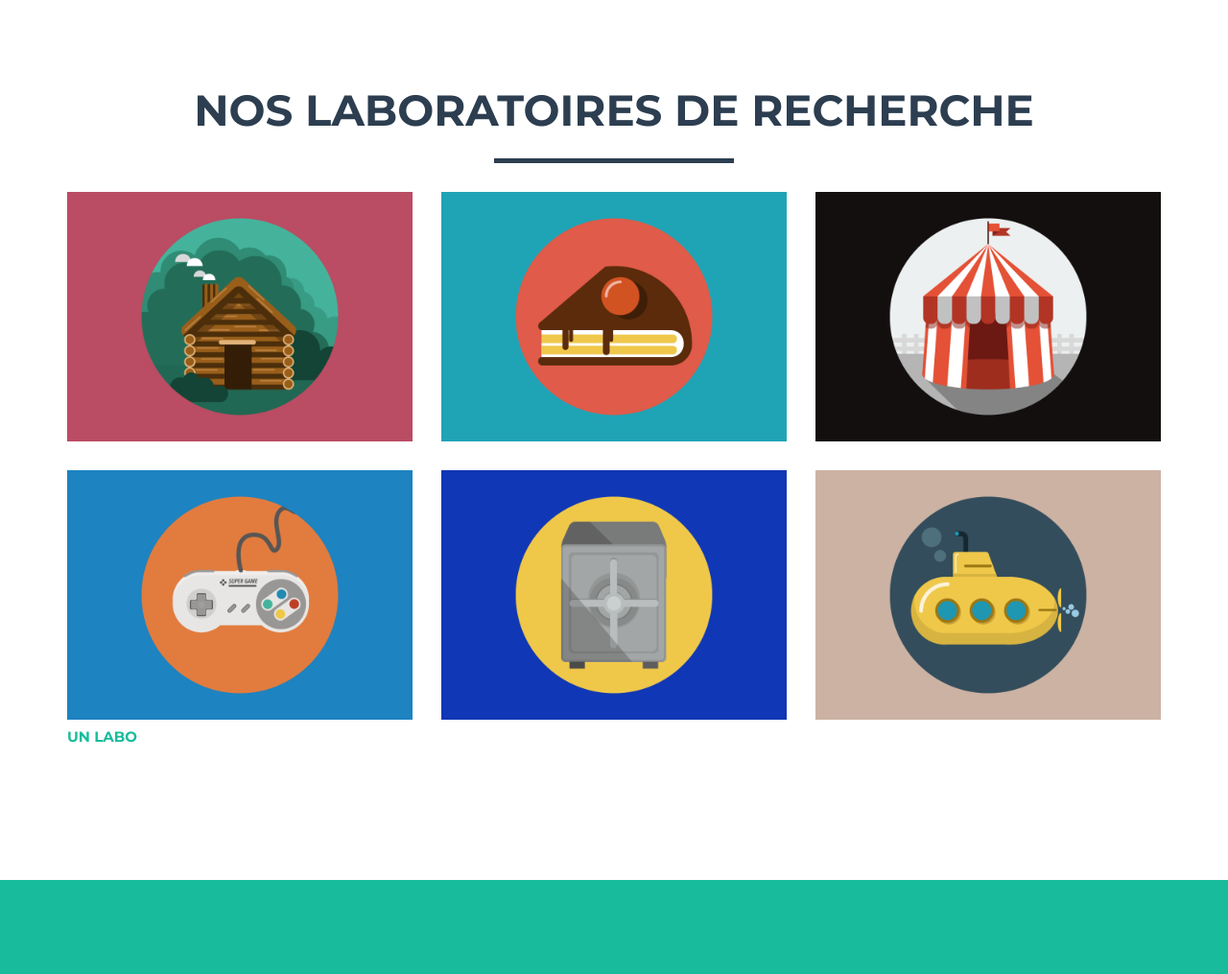
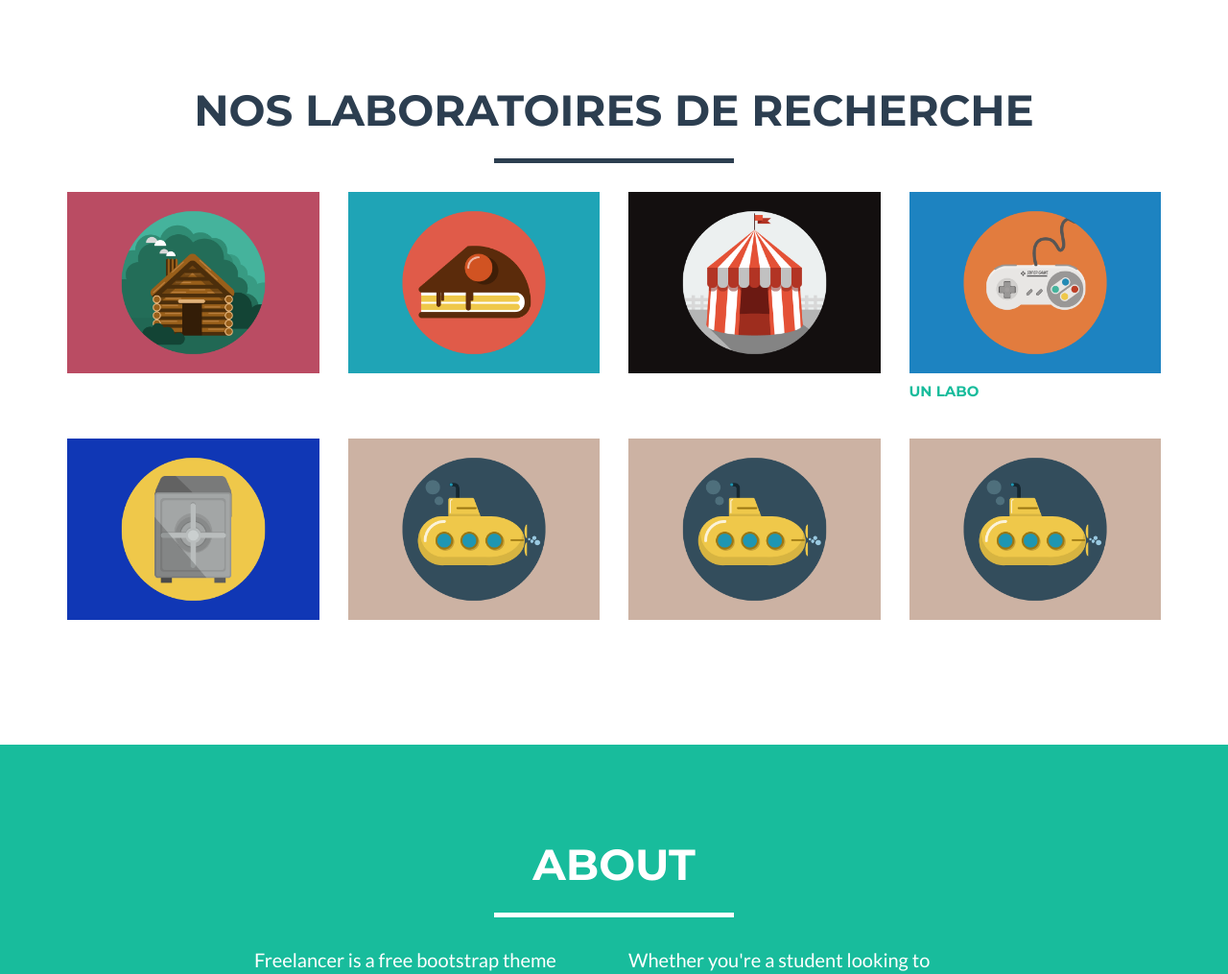
Before and after one commit to rouquetr/lo07_projet, a PHP site: page / in a window 1280 px wide. Shown: the part 509-1524 px from the top of the page at 96% size. Run offline with PHP 8.4, Linux system fonts and the light colour scheme; some libraries are stand-ins or nearby versions.

Commit message:
Version 0.0.3

```diff
--- a/index.php
+++ b/index.php
@@ -94,7 +94,7 @@
                 </div>
             </div>
             <div class="row">
-                <div class="col-sm-4 labo-item">
+                <div class="col-sm-3 labo-item">
                     <a href="#laboModal1" class="labo-link" data-toggle="modal">
                         <div class="caption">
                             <div class="caption-content">
@@ -104,7 +104,7 @@
                         <img src="img/portfolio/cabin.png" class="img-responsive" alt="">
                     </a>
                 </div>
-                <div class="col-sm-4 labo-item">
+                <div class="col-sm-3 labo-item">
                     <a href="#laboModal2" class="labo-link" data-toggle="modal">
                         <div class="caption">
                             <div class="caption-content">
@@ -114,7 +114,7 @@
                         <img src="img/portfolio/cake.png" class="img-responsive" alt="">
                     </a>
                 </div>
-                <div class="col-sm-4 labo-item">
+                <div class="col-sm-3 labo-item">
                     <a href="#laboModal3" class="labo-link" data-toggle="modal">
                         <div class="caption">
                             <div class="caption-content">
@@ -124,7 +124,7 @@
                         <img src="img/portfolio/circus.png" class="img-responsive" alt="">
                     </a>
                 </div>
-                <div class="col-sm-4 labo-item">
+                <div class="col-sm-3 labo-item">
                     <a href="#laboModal4" class="labo-link" data-toggle="modal">
                         <div class="caption">
                             <div class="caption-content">
@@ -135,7 +135,7 @@
                         <h5>Un labo</h5>
                     </a>
                 </div>
-                <div class="col-sm-4 labo-item">
+                <div class="col-sm-3 labo-item">
                     <a href="#laboModal5" class="labo-link" data-toggle="modal">
                         <div class="caption">
                             <div class="caption-content">
@@ -145,7 +145,7 @@
                         <img src="img/portfolio/safe.png" class="img-responsive" alt="">
                     </a>
                 </div>
-                <div class="col-sm-4 labo-item">
+                <div class="col-sm-3 labo-item">
                     <a href="#laboModal6" class="labo-link" data-toggle="modal">
                         <div class="caption">
                             <div class="caption-content">
@@ -154,7 +154,27 @@
                         </div>
                         <img src="img/portfolio/submarine.png" class="img-responsive" alt="">
                     </a>
-                    <div class="col-sm-4 labo-item">
+                </div>
+                <div class="col-sm-3 labo-item">
+                    <a href="#laboModal7" class="labo-link" data-toggle="modal">
+                        <div class="caption">
+                            <div class="caption-content">
+                                <i class="fa fa-search-plus fa-3x"></i>
+                            </div>
+                        </div>
+                        <img src="img/portfolio/submarine.png" class="img-responsive" alt="">
+                    </a>
+                </div>
+                <div class="col-sm-3 labo-item">
+                    <a href="#laboModal8" class="labo-link" data-toggle="modal">
+                        <div class="caption">
+                            <div class="caption-content">
+                                <i class="fa fa-search-plus fa-3x"></i>
+                            </div>
+                        </div>
+                        <img src="img/portfolio/submarine.png" class="img-responsive" alt="">
+
+                    </a>
                 </div>
             </div>
         </div>
```
